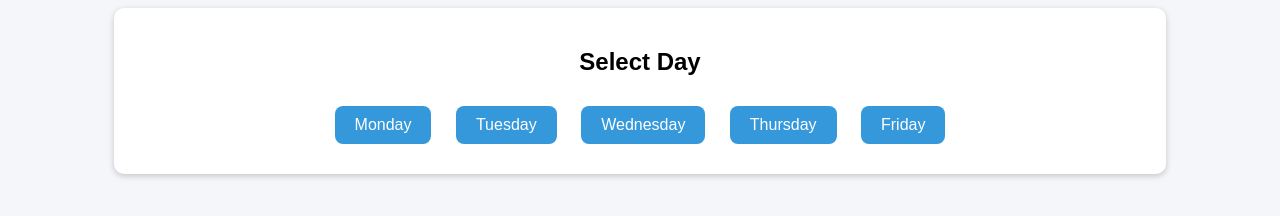
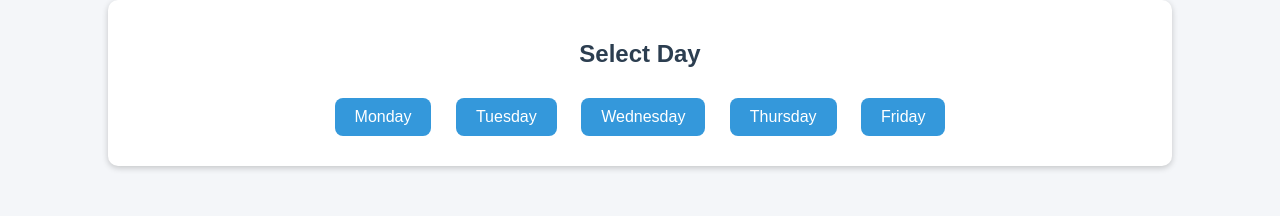
Before and after one commit to Venkateshbabu0406/lunchbox, a plain HTML site: page lunchbox.html in a window 1280 px wide. Both pictures are taken after a click on the button "Start". Drawn offline with Linux system fonts and the light colour scheme.

Commit message:
Update lunchbox.html

```diff
--- a/lunchbox.html
+++ b/lunchbox.html
@@ -4,9 +4,9 @@
   <meta charset="UTF-8">
   <title>Lunch Box App</title>
   <style>
-    body { font-family: Arial, sans-serif; background: #f4f6f9; text-align: center; }
+    body { font-family: Arial, sans-serif; background: #f4f6f9; text-align: center; margin: 0; padding: 0; }
     .container { width: 80%; margin: auto; padding: 20px; }
-    h1 { color: #2c3e50; }
+    h1, h2 { color: #2c3e50; }
     button { padding: 10px 20px; margin: 10px; border: none; border-radius: 8px;
              background: #3498db; color: white; cursor: pointer; font-size: 16px; }
     button:hover { background: #2980b9; }
@@ -101,11 +101,9 @@
     }
 
     function hideAll() {
-      document.getElementById("home").classList.add("hidden");
-      document.getElementById("days").classList.add("hidden");
-      document.getElementById("menu").classList.add("hidden");
-      document.getElementById("confirm").classList.add("hidden");
-      document.getElementById("thanks").classList.add("hidden");
+      ["home", "days", "menu", "confirm", "thanks"].forEach(id => {
+        document.getElementById(id).classList.add("hidden");
+      });
     }
   </script>
 </body>
```
